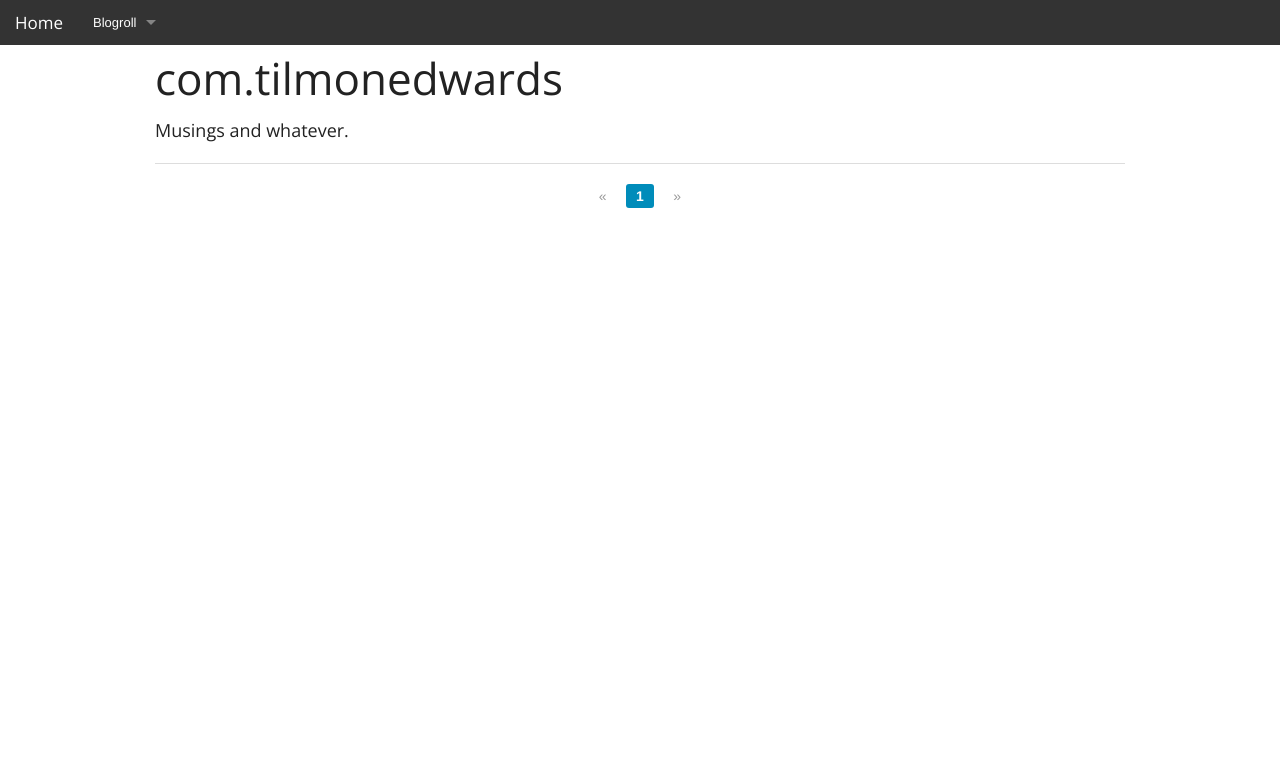
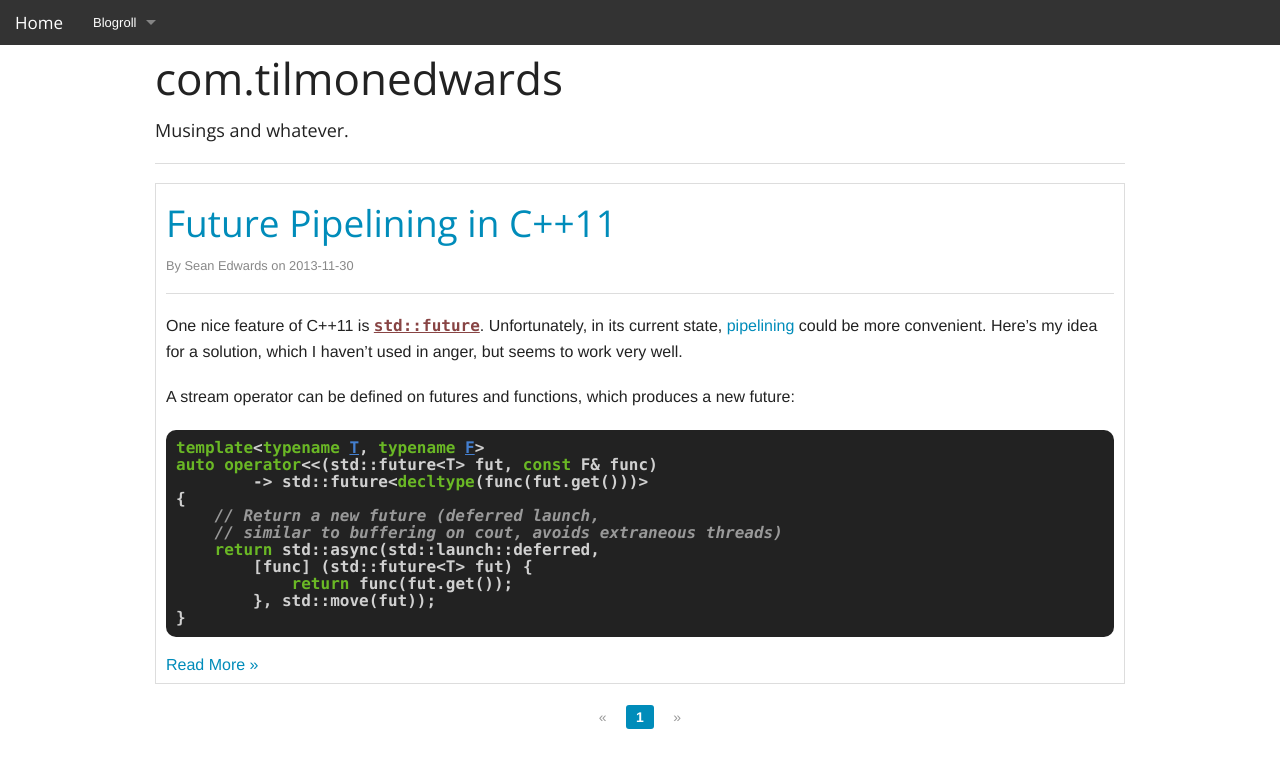
Before and after one commit to seanedwards/seanedwards.github.io, a Jekyll site: the page built from index.html, in a window 1280 px wide. Shown: the top 768 px of the page. Built offline with Jekyll 4.4.1, drawn with Linux system fonts in a browser that asks for light colours; the list of posts is cut into pages by our own code; comment, search, counter and statistics services are not loaded.

Commit message:
First post, minor CSS update.

```diff
--- /dev/null
+++ b/_posts/2013-11-30-future-pipelining-in-cpp11.md
@@ -0,0 +1,118 @@
+---
+layout: default
+title: "Future Pipelining in C++11"
+comments: true
+author: Sean Edwards
+---
+
+One nice feature of C++11 is [`std::future`](http://www.cplusplus.com/reference/future/future/). Unfortunately, in its current state, [pipelining](http://en.wikipedia.org/wiki/Futures_and_promises#Promise_pipelining) could be more convenient. Here's my idea for a solution, which I haven't used in anger, but seems to work very well.
+
+A stream operator can be defined on futures and functions, which produces a new future:
+
+{% highlight cpp %}
+template<typename T, typename F>
+auto operator<<(std::future<T> fut, const F& func)
+	-> std::future<decltype(func(fut.get()))>
+{
+    // Return a new future (deferred launch,
+    // similar to buffering on cout, avoids extraneous threads)
+    return std::async(std::launch::deferred,
+        [func] (std::future<T> fut) {
+            return func(fut.get());
+        }, std::move(fut));
+}
+{% endhighlight %}
+
+<!--break-->
+
+I will use these functions in the following examples:
+
+{% highlight cpp %}
+// Convert an int to a std::string.
+std::string std::to_string( int value );
+
+// Read (blocking) an int from stdin.
+int read_int() {
+    int ret;
+    std::cin >> ret;
+    return ret;
+}
+
+// Print a std::string to stdout.
+int println(const std::string& str) {
+    std::cout << str << std::endl;
+    return 1;
+    // We return an int just so we have
+    // a value to use in later examples.
+}
+{% endhighlight %}
+
+By overloading the stream operator as I did above, pipelines can be defined in a single expression:
+
+{% highlight cpp %}
+int main() {
+    std::async(read_int)
+        << std::to_string
+        << println; // Expression type is std::future<int>.
+
+    return 0;
+}
+{% endhighlight %}
+
+By adding a couple of extra overloads, we can direct the pipeline to either spin off in a detached background thread, or immediately block the current thread on the result:
+
+{% highlight cpp %}
+struct FutureGetter {};
+FutureGetter get;
+
+template<typename T>
+auto operator<<(std::future<T> fut, const FutureGetter&)
+    -> decltype(fut.get())
+{
+    // Blocks the current thread on the previous future(s).
+    return fut.get();
+}
+{% endhighlight %}
+
+{% highlight cpp %}
+struct FutureBackgrounder {};
+FutureBackgrounder background;
+
+template<typename T>
+std::future<T>
+operator<<(std::future<T> fut, const FutureBackgrounder&)
+{
+    // Spawns a detached thread that will execute the previous future(s).
+    // Can't use std::async here, since std::future's destructure will block.
+    // See: http://www.open-std.org/jtc1/sc22/wg21/docs/papers/2012/n3451.pdf
+    std::shared_ptr<std::promise<T>> promise(new std::promise<T>()) ;
+    std::thread([promise] (std::future<T> fut) {
+        // Now the new thread blocks, rather than the caller.
+        promise->set_value(fut.get());
+    }, std::move(fut)).detach();
+    return promise->get_future();
+}
+{% endhighlight %}
+
+
+Now our pipeline can be spun off into the background:
+
+{% highlight cpp %}
+std::async(read_int)
+    << std::to_string
+    << println
+    << background; // Expression is detached, type is std::future<int>.
+{% endhighlight %}
+
+Or we can block the current thread on the result:
+
+{% highlight cpp %}
+std::async(read_int)
+    << std::to_string
+    << println
+    << get; // Expression will block, type is int.
+{% endhighlight %}
+
+It may also be useful to have an additional overload of `operator<<` to send the pipeline to a threadpool rather than an independent, detached thread.
+
+You can view my full (and possibly updated) implementation [on GitHub](https://github.com/seanedwards/tinker/blob/master/cpp/future.cpp).
--- a/css/site.css
+++ b/css/site.css
@@ -35,3 +35,11 @@ byline {
     margin-bottom: 1.25rem;
     border: 1px solid #DDDDDD;
 }
+
+code {
+    color: #884444;
+}
+
+a code {
+    text-decoration: underline;
+}
```
